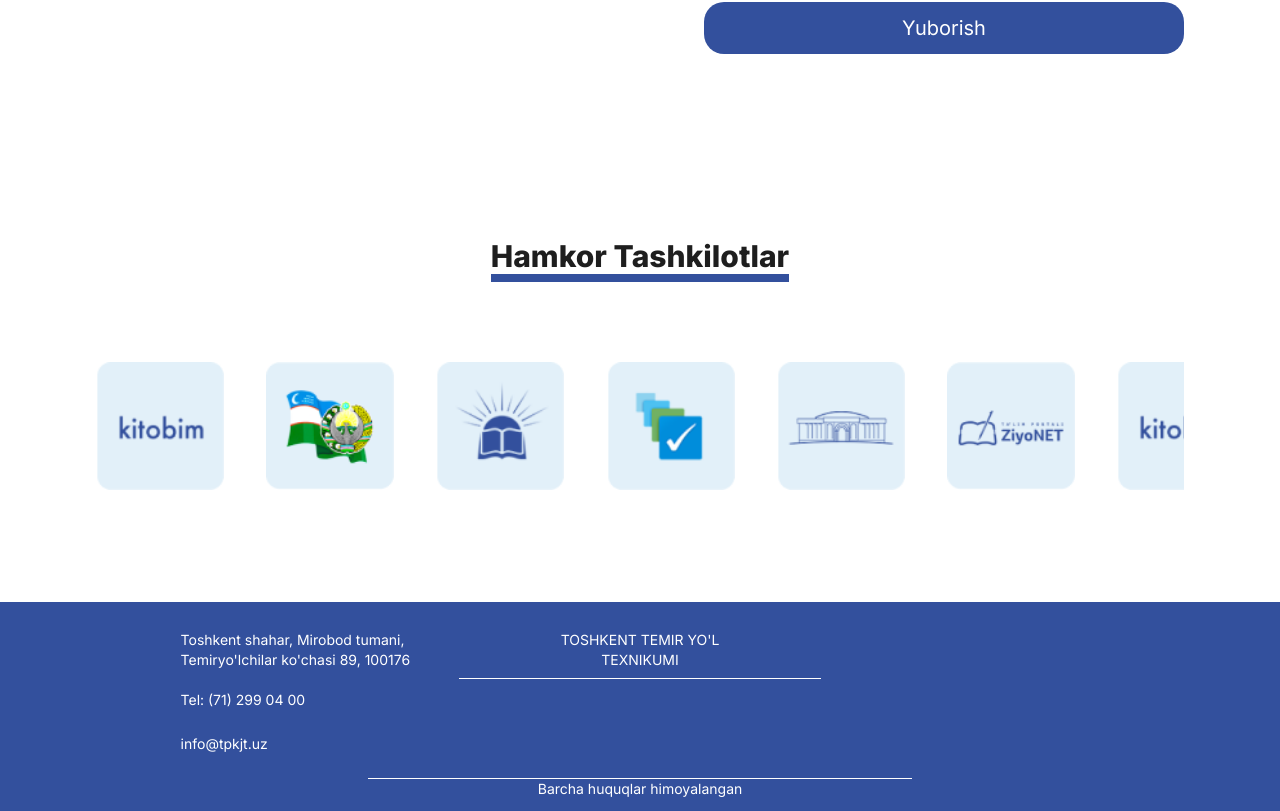
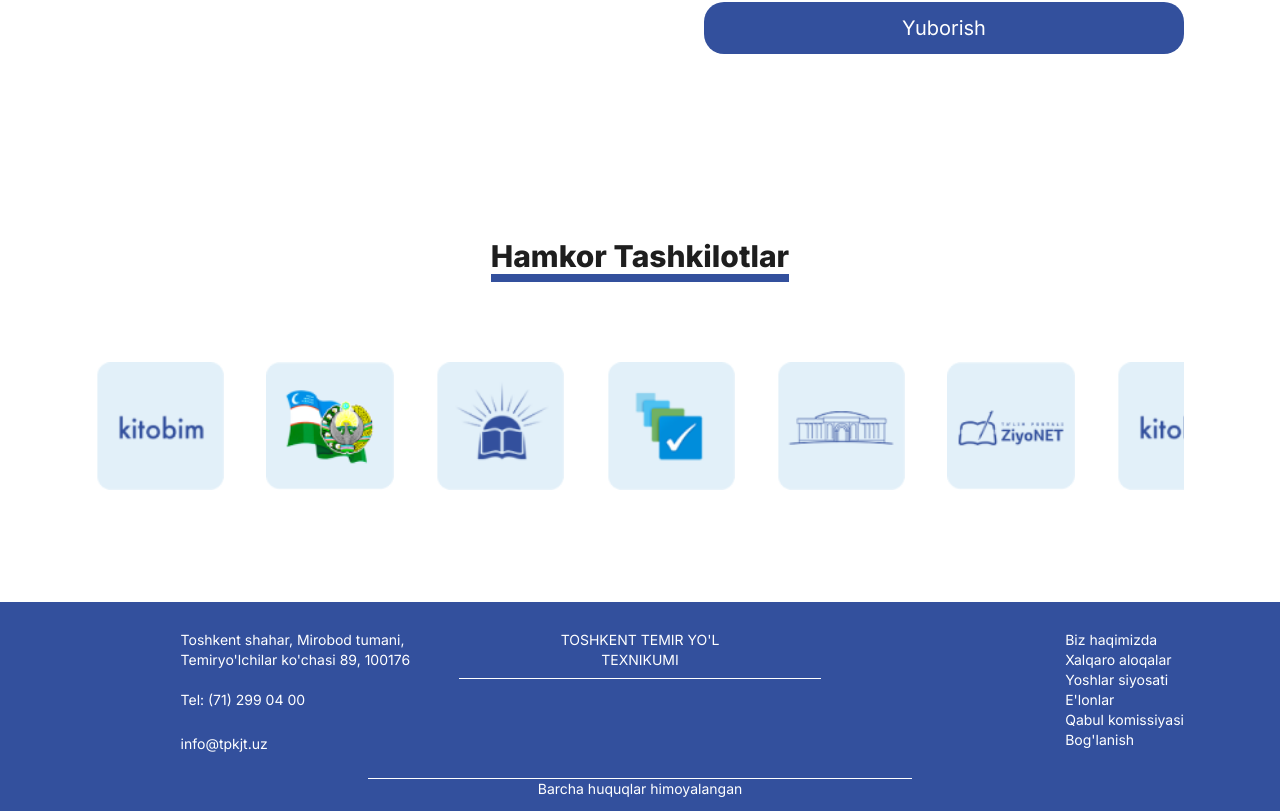
Before and after one commit to s1rojoff/texnikum, a Vue app: page / in a window 1280 px wide. Shown: the part 3025-3836 px from the top of the page. Built offline with nearby package versions, Linux system fonts and the light colour scheme; grey boxes are pictures that could not be loaded; some icons are missing.

Commit message:
error fixed in basefooter section

```diff
--- a/src/components/BaseFooter/index.vue
+++ b/src/components/BaseFooter/index.vue
@@ -1,7 +1,7 @@
 <script setup lang="ts">
 import BaseIcon from '@/components/BaseIcon/index.vue'
-import { useBaseHeader } from '@/components/BaseHeader/composable'
-const { navLinks } = useBaseHeader()
+import { useHeaderStore } from '@/stores';
+const { navLinks } = useHeaderStore()
 </script>
 
 <template>
```
